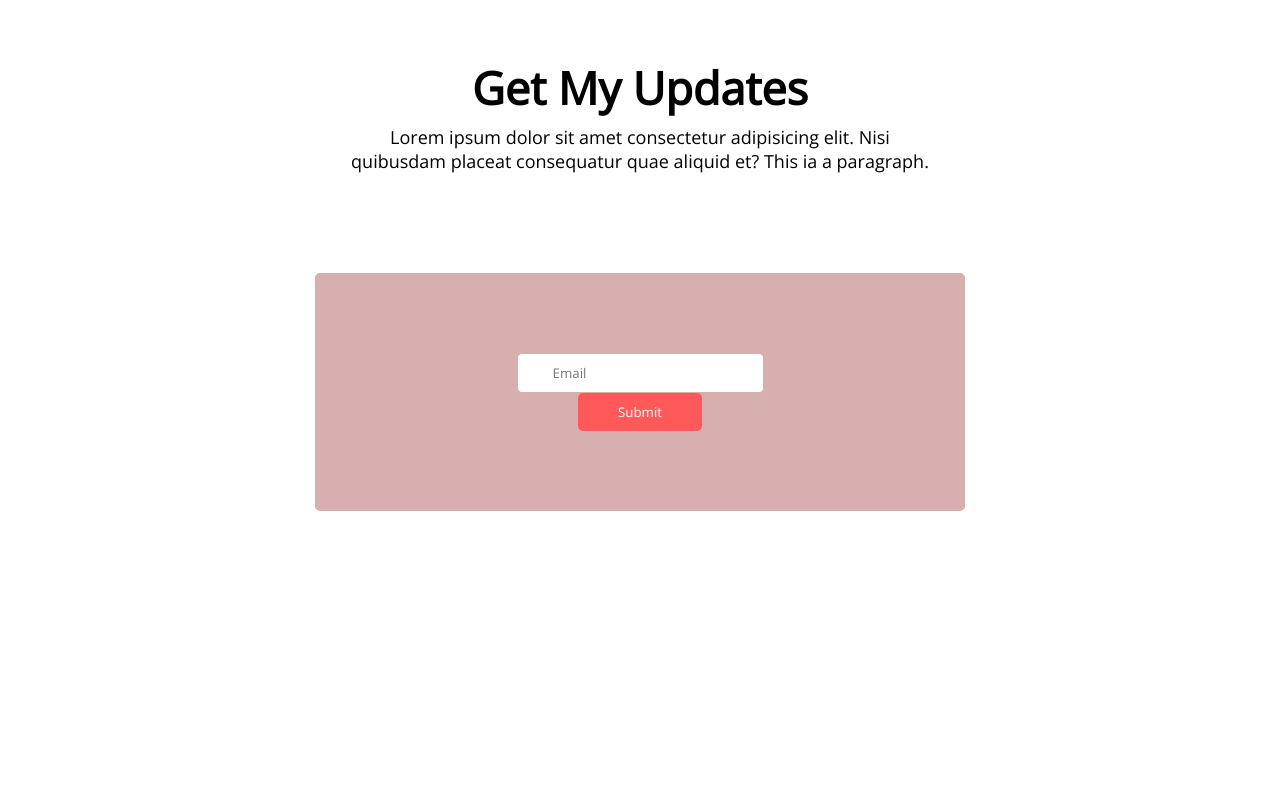
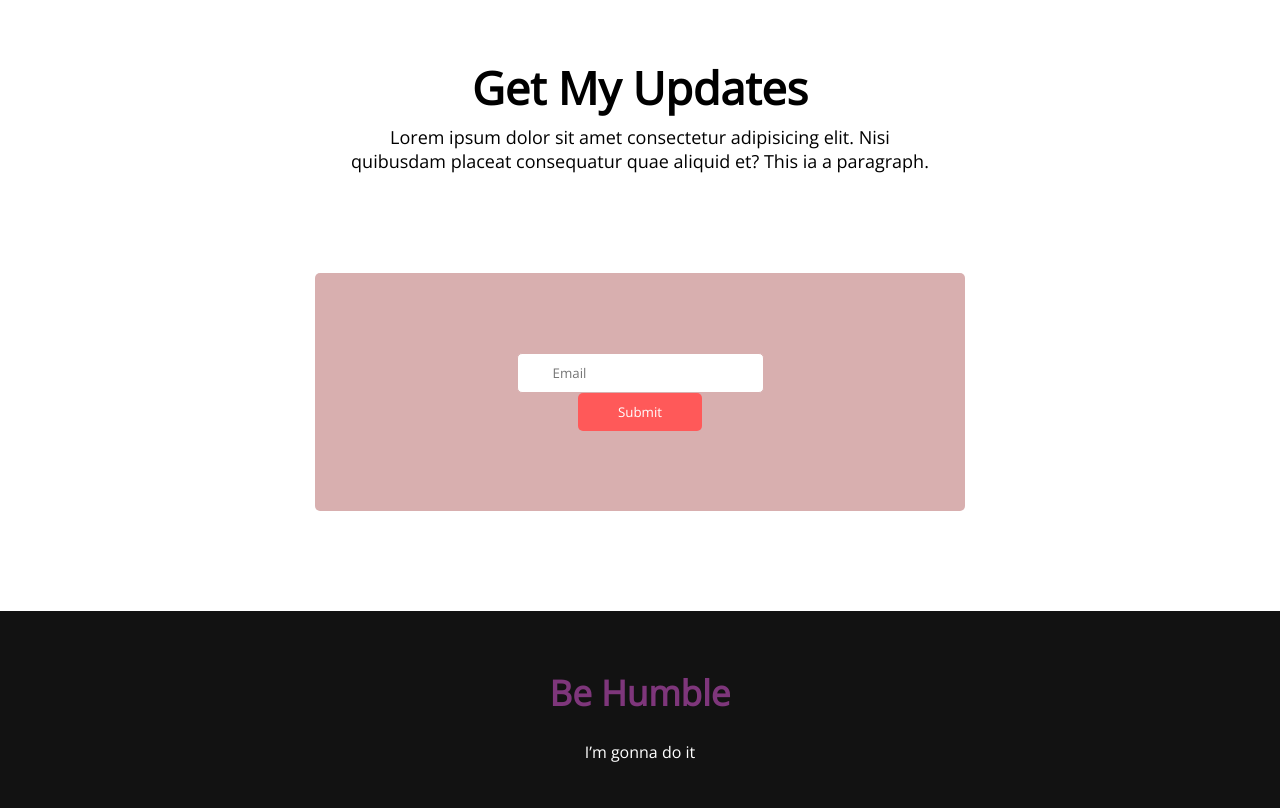
Before and after one commit to shuvojitsana/donate-done, a plain HTML site: page index.html in a window 1280 px wide. Shown: the part 3524-4332 px from the top of the page. Before the commit the page ends 4135 px from the top, so only its background shows below. Drawn offline with nearby package versions, Linux system fonts and the light colour scheme.

Commit message:
added to donate-today

```diff
--- a/index.html
+++ b/index.html
@@ -6,6 +6,7 @@
     <meta name="viewport" content="width=device-width, initial-scale=1.0">
     <title>Donate Done</title>
     <link rel="stylesheet" href="styles/donate.css">
+    <link rel="preconnect" href="https://fonts.googleapis.com"><link rel="preconnect" href="https://fonts.gstatic.com" crossorigin><link href="https://fonts.googleapis.com/css2?family=Open+Sans&display=swap" rel="stylesheet">
     <link rel="preconnect" href="https://fonts.googleapis.com"><link rel="preconnect" href="https://fonts.gstatic.com" crossorigin><link href="https://fonts.googleapis.com/css2?family=Open+Sans&display=swap" rel="stylesheet">
 </head>
 <body>
@@ -112,7 +113,10 @@
         </section>
     </main>
     <footer>
-
+        <div class="last-footer">
+            <h3 class="last-footer-title">Be Humble</h3>
+            <p class="last-footer-description">I’m gonna do it</p>
+        </div>
     </footer>
 </body>
 </html>
--- a/styles/donate.css
+++ b/styles/donate.css
@@ -208,3 +208,21 @@ font-size: 18px;
     padding: 10px 40px;
     color: #ffffff;
 }
+.last-footer{
+text-align: center;
+background-color: #121212;
+
+justify-content: center;
+padding: 20px;
+}
+.last-footer-title{
+    padding-top: 38px;
+    font-weight: 600;
+    font-size: 35px;
+    color: rgb(126, 54, 123);
+
+}
+.last-footer-description{
+    padding : 25px 0;
+    color: white;
+}
```
